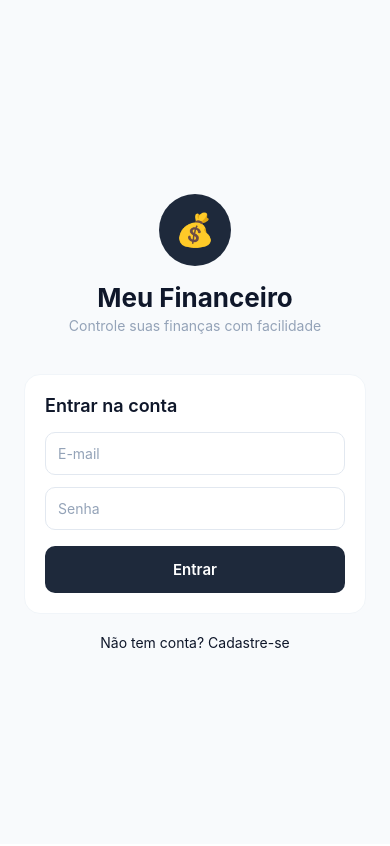
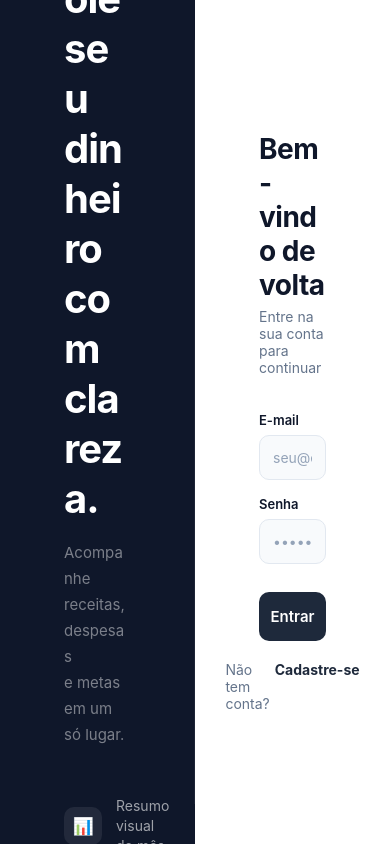
Before and after one commit to Breno330/meu-financeiro, a React Native app: screen / in a window 390 px wide. Shown: the top 846 px of the page. Built offline with nearby package versions, Linux system fonts and the light colour scheme.

Commit message:
Redesign tela de login: split-panel web, hero+card mobile, branding premium

```diff
--- a/App.tsx
+++ b/App.tsx
@@ -141,55 +141,184 @@ function TelaLogin() {
     setCarregando(false);
   }
 
+  const inputStyle = {
+    borderWidth: 1.5, borderColor: C.border, borderRadius: 10,
+    padding: 13, fontSize: 14 as const, marginBottom: 16,
+    color: C.text, backgroundColor: C.bg,
+  };
+
+  const features = [
+    { icon: '📊', text: 'Resumo visual do mês' },
+    { icon: '🔄', text: 'Lançamentos recorrentes automáticos' },
+    { icon: '🎯', text: 'Metas e alertas de gastos' },
+  ];
+
+  if (Platform.OS === 'web') {
+    return (
+      <SafeAreaView style={{ flex: 1, backgroundColor: C.primaryDark }}>
+        <View style={{ flex: 1, flexDirection: 'row' }}>
+
+          {/* Painel esquerdo — branding */}
+          <View style={{ flex: 1, backgroundColor: C.primaryDark, padding: 64, justifyContent: 'center' }}>
+            {/* Logo */}
+            <View style={{ flexDirection: 'row', alignItems: 'center', gap: 12, marginBottom: 56 }}>
+              <View style={{ width: 44, height: 44, borderRadius: 12, backgroundColor: 'rgba(255,255,255,0.12)', alignItems: 'center', justifyContent: 'center' }}>
+                <Text style={{ fontSize: 22 }}>💰</Text>
+              </View>
+              <Text style={{ fontSize: 18, fontWeight: '700', color: '#fff', letterSpacing: -0.3 }}>Meu Financeiro</Text>
+            </View>
+
+            {/* Headline */}
+            <Text style={{ fontSize: 40, fontWeight: '700', color: '#fff', lineHeight: 50, letterSpacing: -1, marginBottom: 16 }}>
+              {'Controle seu\ndinheiro com\nclareza.'}
+            </Text>
+            <Text style={{ fontSize: 15, color: 'rgba(255,255,255,0.45)', lineHeight: 26, marginBottom: 48 }}>
+              {'Acompanhe receitas, despesas\ne metas em um só lugar.'}
+            </Text>
+
+            {/* Features */}
+            {features.map((f, i) => (
+              <View key={i} style={{ flexDirection: 'row', alignItems: 'center', gap: 14, marginBottom: 18 }}>
+                <View style={{ width: 38, height: 38, borderRadius: 10, backgroundColor: 'rgba(255,255,255,0.08)', alignItems: 'center', justifyContent: 'center' }}>
+                  <Text style={{ fontSize: 17 }}>{f.icon}</Text>
+                </View>
+                <Text style={{ fontSize: 14, color: 'rgba(255,255,255,0.6)', lineHeight: 20 }}>{f.text}</Text>
+              </View>
+            ))}
+
+            {/* Bottom divider line */}
+            <View style={{ position: 'absolute', right: 0, top: 40, bottom: 40, width: 1, backgroundColor: 'rgba(255,255,255,0.06)' }}/>
+          </View>
+
+          {/* Painel direito — formulário */}
+          <View style={{ flex: 1, backgroundColor: '#fff', justifyContent: 'center', alignItems: 'center', padding: 64 }}>
+            <View style={{ width: '100%', maxWidth: 380 }}>
+
+              {/* Título do form */}
+              <Text style={{ fontSize: 28, fontWeight: '700', color: C.text, letterSpacing: -0.5, marginBottom: 6 }}>
+                {modo === 'login' ? 'Bem-vindo de volta' : 'Criar conta'}
+              </Text>
+              <Text style={{ fontSize: 14, color: C.label, marginBottom: 36 }}>
+                {modo === 'login' ? 'Entre na sua conta para continuar' : 'Crie sua conta gratuitamente'}
+              </Text>
+
+              {/* E-mail */}
+              <Text style={{ fontSize: 13, fontWeight: '600', color: C.text, marginBottom: 7 }}>E-mail</Text>
+              <TextInput
+                style={inputStyle}
+                placeholder="seu@email.com"
+                placeholderTextColor={C.textLight}
+                value={email}
+                onChangeText={setEmail}
+                keyboardType="email-address"
+                autoCapitalize="none"
+              />
+
+              {/* Senha */}
+              <Text style={{ fontSize: 13, fontWeight: '600', color: C.text, marginBottom: 7 }}>Senha</Text>
+              <TextInput
+                style={[inputStyle, { marginBottom: 28 }]}
+                placeholder="••••••••"
+                placeholderTextColor={C.textLight}
+                value={senha}
+                onChangeText={setSenha}
+                secureTextEntry
+              />
+
+              {/* Botão */}
+              <TouchableOpacity
+                style={{ backgroundColor: C.primary, borderRadius: 10, padding: 15, alignItems: 'center', opacity: carregando ? 0.6 : 1, marginBottom: 20 }}
+                onPress={modo === 'login' ? entrar : cadastrar}
+                disabled={carregando}
+              >
+                {carregando
+                  ? <ActivityIndicator color="#fff"/>
+                  : <Text style={{ color: '#fff', fontWeight: '600', fontSize: 15 }}>{modo === 'login' ? 'Entrar' : 'Criar conta'}</Text>
+                }
+              </TouchableOpacity>
+
+              {/* Toggle */}
+              <View style={{ flexDirection: 'row', justifyContent: 'center', gap: 5 }}>
+                <Text style={{ fontSize: 14, color: C.label }}>
+                  {modo === 'login' ? 'Não tem conta?' : 'Já tem conta?'}
+                </Text>
+                <TouchableOpacity onPress={() => setModo(modo === 'login' ? 'cadastro' : 'login')}>
+                  <Text style={{ fontSize: 14, color: C.primary, fontWeight: '700' }}>
+                    {modo === 'login' ? 'Cadastre-se' : 'Entrar'}
+                  </Text>
+                </TouchableOpacity>
+              </View>
+            </View>
+          </View>
+
+        </View>
+      </SafeAreaView>
+    );
+  }
+
+  // Layout mobile
   return (
-    <SafeAreaView style={{ flex: 1, backgroundColor: C.bg }}>
-      <KeyboardAvoidingView behavior={Platform.OS === 'ios' ? 'padding' : undefined} style={{ flex: 1, justifyContent: 'center', padding: 24 }}>
-        <View style={{ alignItems: 'center', marginBottom: 40 }}>
-          <View style={{ width: 72, height: 72, borderRadius: 36, backgroundColor: C.primary, alignItems: 'center', justifyContent: 'center', marginBottom: 16 }}>
-            <Text style={{ fontSize: 32 }}>💰</Text>
-          </View>
-          <Text style={{ fontSize: 26, fontWeight: '700', color: C.text }}>Meu Financeiro</Text>
-          <Text style={{ fontSize: 14, color: C.textLight, marginTop: 4 }}>Controle suas finanças com facilidade</Text>
+    <SafeAreaView style={{ flex: 1, backgroundColor: C.primaryDark }}>
+      <KeyboardAvoidingView behavior={Platform.OS === 'ios' ? 'padding' : undefined} style={{ flex: 1 }}>
+
+        {/* Hero topo */}
+        <View style={{ paddingTop: 52, paddingBottom: 44, paddingHorizontal: 28, alignItems: 'center' }}>
+          <View style={{ width: 64, height: 64, borderRadius: 18, backgroundColor: 'rgba(255,255,255,0.12)', alignItems: 'center', justifyContent: 'center', marginBottom: 16 }}>
+            <Text style={{ fontSize: 30 }}>💰</Text>
+          </View>
+          <Text style={{ fontSize: 24, fontWeight: '700', color: '#fff', letterSpacing: -0.5, marginBottom: 6 }}>Meu Financeiro</Text>
+          <Text style={{ fontSize: 13, color: 'rgba(255,255,255,0.45)', textAlign: 'center' }}>Controle suas finanças com facilidade</Text>
         </View>
 
-        <View style={{ backgroundColor: '#fff', borderRadius: 16, padding: 20, borderWidth: 0.5, borderColor: C.borderLight }}>
-          <Text style={{ fontSize: 18, fontWeight: '600', color: C.text, marginBottom: 16 }}>
+        {/* Card do formulário sobreposto */}
+        <View style={{ flex: 1, backgroundColor: C.bg, borderTopLeftRadius: 28, borderTopRightRadius: 28, padding: 28 }}>
+          <Text style={{ fontSize: 22, fontWeight: '700', color: C.text, letterSpacing: -0.4, marginBottom: 4 }}>
             {modo === 'login' ? 'Entrar na conta' : 'Criar conta'}
           </Text>
+          <Text style={{ fontSize: 13, color: C.label, marginBottom: 24 }}>
+            {modo === 'login' ? 'Bem-vindo de volta 👋' : 'Preencha os dados abaixo'}
+          </Text>
+
+          <Text style={{ fontSize: 13, fontWeight: '600', color: C.text, marginBottom: 7 }}>E-mail</Text>
           <TextInput
-            style={[sl.input]}
-            placeholder="E-mail"
+            style={inputStyle}
+            placeholder="seu@email.com"
             placeholderTextColor={C.textLight}
             value={email}
             onChangeText={setEmail}
             keyboardType="email-address"
             autoCapitalize="none"
           />
+
+          <Text style={{ fontSize: 13, fontWeight: '600', color: C.text, marginBottom: 7 }}>Senha</Text>
           <TextInput
-            style={[sl.input]}
-            placeholder="Senha"
+            style={[inputStyle, { marginBottom: 28 }]}
+            placeholder="••••••••"
             placeholderTextColor={C.textLight}
             value={senha}
             onChangeText={setSenha}
             secureTextEntry
           />
+
           <TouchableOpacity
-            style={{ backgroundColor: C.primary, borderRadius: 10, padding: 14, alignItems: 'center', opacity: carregando ? 0.6 : 1, marginTop: 4 }}
+            style={{ backgroundColor: C.primary, borderRadius: 12, padding: 15, alignItems: 'center', opacity: carregando ? 0.6 : 1 }}
             onPress={modo === 'login' ? entrar : cadastrar}
             disabled={carregando}
           >
             {carregando
-              ? <ActivityIndicator color="#fff" />
+              ? <ActivityIndicator color="#fff"/>
               : <Text style={{ color: '#fff', fontWeight: '600', fontSize: 15 }}>{modo === 'login' ? 'Entrar' : 'Criar conta'}</Text>
             }
           </TouchableOpacity>
+
+          <View style={{ flexDirection: 'row', justifyContent: 'center', gap: 6, marginTop: 20 }}>
+            <Text style={{ fontSize: 14, color: C.label }}>{modo === 'login' ? 'Não tem conta?' : 'Já tem conta?'}</Text>
+            <TouchableOpacity onPress={() => setModo(modo === 'login' ? 'cadastro' : 'login')}>
+              <Text style={{ fontSize: 14, color: C.primary, fontWeight: '700' }}>{modo === 'login' ? 'Cadastre-se' : 'Entrar'}</Text>
+            </TouchableOpacity>
+          </View>
         </View>
 
-        <TouchableOpacity style={{ alignItems: 'center', marginTop: 20 }} onPress={() => setModo(modo === 'login' ? 'cadastro' : 'login')}>
-          <Text style={{ color: C.primaryDark, fontSize: 14 }}>
-            {modo === 'login' ? 'Não tem conta? Cadastre-se' : 'Já tem conta? Entrar'}
-          </Text>
-        </TouchableOpacity>
       </KeyboardAvoidingView>
     </SafeAreaView>
   );
```
